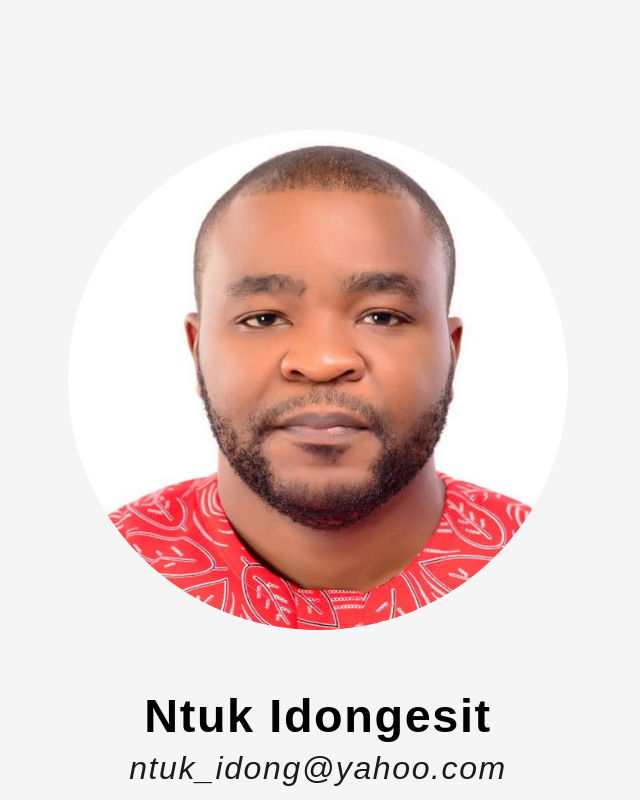
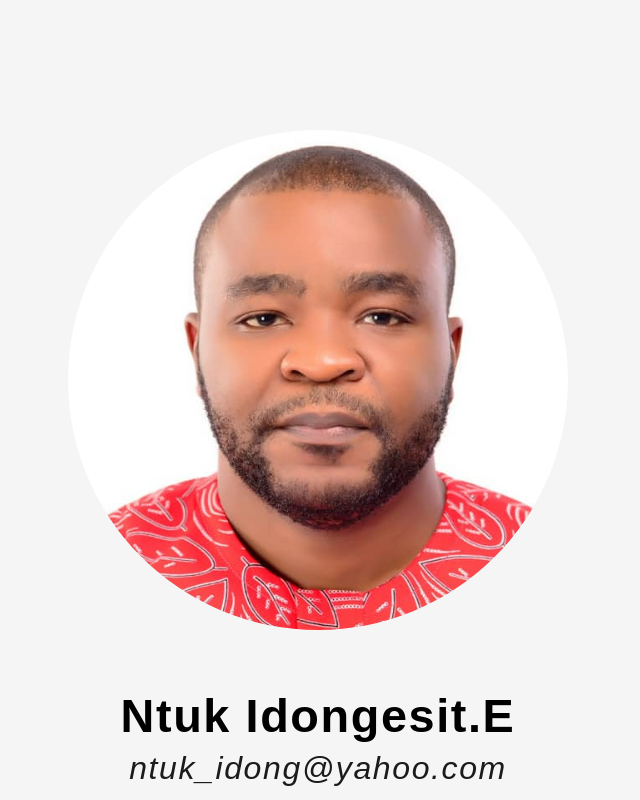
Before and after one commit to intuk/ASS-1, a plain HTML site: page index.html in a window 1280 px wide. Shown: the top 800 px of the page, without its empty margins (322-962 px from the left). Drawn offline with Linux system fonts and the light colour scheme.

Commit message:
4th commit

```diff
--- a/index.html
+++ b/index.html
@@ -14,7 +14,7 @@
         <img src="img/My Pic.jpg" alt="My Profile Picture" />
 
         <section class="profile_name">
-          <h1>Ntuk Idongesit</h1>
+          <h1>Ntuk Idongesit.E</h1>
           <a class="email" href="mailto:ntuk_idong@yahoo.com"
             ><em>ntuk_idong@yahoo.com</em></a
           >
```
